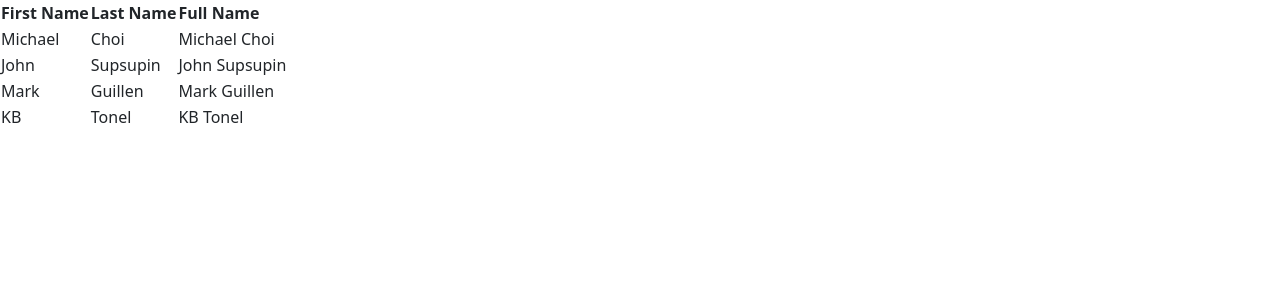
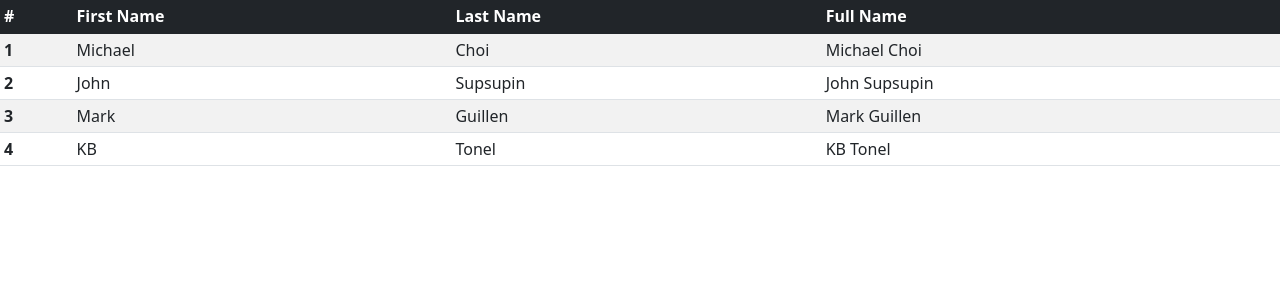
Before and after one commit to code-Brian/html_table, a Flask app: page /tabletime in a window 1280 px wide. Shown: the top 300 px of the page. Run offline with Flask 2, Linux system fonts and the light colour scheme.

Commit message:
added basic bootstrap to style table

```diff
--- a/server.py
+++ b/server.py
@@ -7,10 +7,10 @@ app = Flask(__name__)
 @app.route('/tabletime')
 def make_table():
     users = [
-        {'first_name' : 'Michael', 'last_name' : 'Choi'},
-        {'first_name' : 'John', 'last_name' : 'Supsupin'},
-        {'first_name' : 'Mark', 'last_name' : 'Guillen'},
-        {'first_name' : 'KB', 'last_name' : 'Tonel'}
+        {'user_id': 1,'first_name' : 'Michael', 'last_name' : 'Choi'},
+        {'user_id': 2,'first_name' : 'John', 'last_name' : 'Supsupin'},
+        {'user_id': 3,'first_name' : 'Mark', 'last_name' : 'Guillen'},
+        {'user_id': 4,'first_name' : 'KB', 'last_name' : 'Tonel'}
     ]
     return render_template('tabletime.html', users=users)
 
--- a/templates/tabletime.html
+++ b/templates/tabletime.html
@@ -12,17 +12,20 @@
 
 </head>
 <body>
-    <table>
-        <thead>
+    <div class="table-responsive ">
+        <table class="table table-sm table-borderd table-striped table-hover">
+            <thead class="table-dark">
                 <tr>
-                <th>First Name</th>
-                <th>Last Name</th>
-                <th>Full Name</th>
+                    <th scope="col'">#</th>
+                    <th scope="col'">First Name</th>
+                    <th scope="col'">Last Name</th>
+                    <th scope="col'">Full Name</th>
                 </tr>
             </thead>
-        <tbody>
+            <tbody class="table-group-divider">
                 {% for user in users %}
                 <tr>
+                    <th scope="row">{{ user['user_id'] }}</th>
                     <td>
                         {{ user['first_name'] }}
                     </td>
@@ -36,5 +39,6 @@
                 {% endfor %}
             </tbody>
         </table>
+    </div>
 </body>
 </html>
```
Lines whose indentation alone changed are shown as unchanged.
